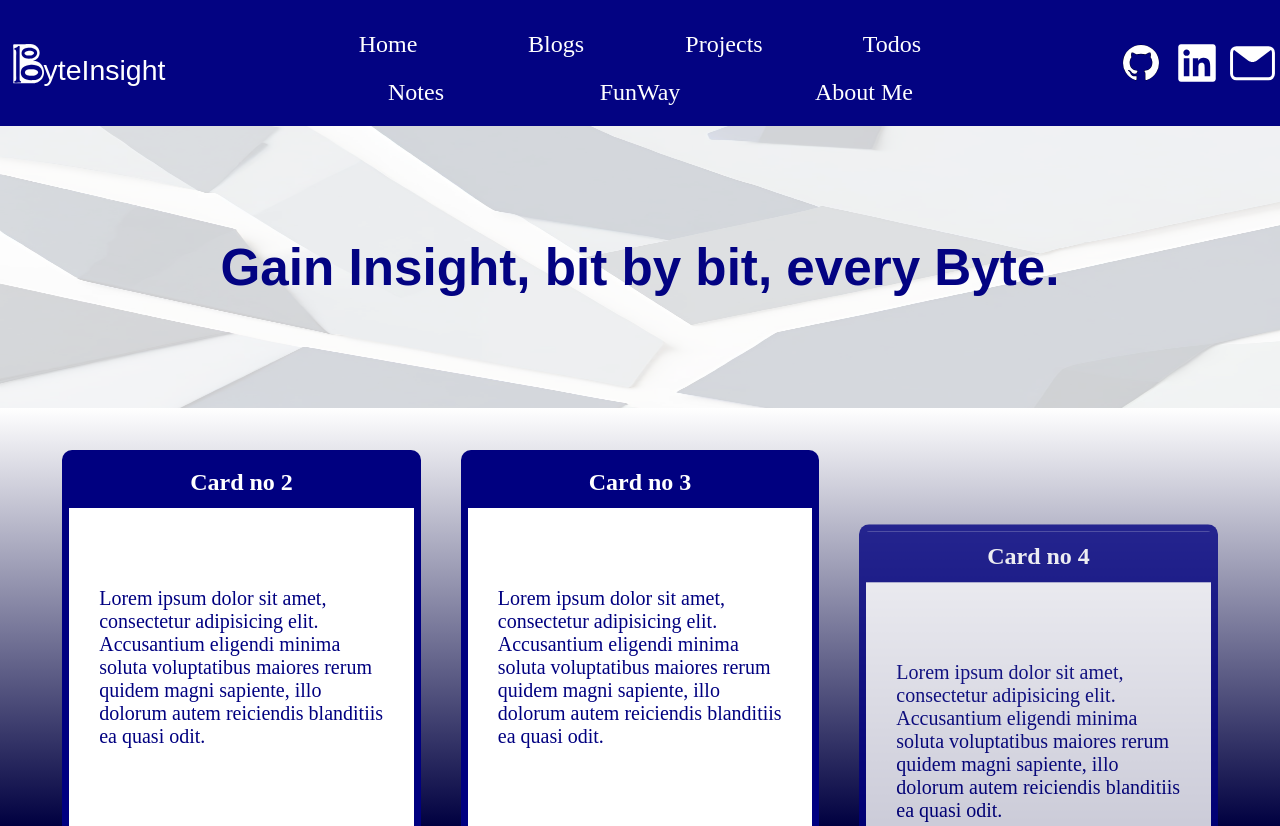
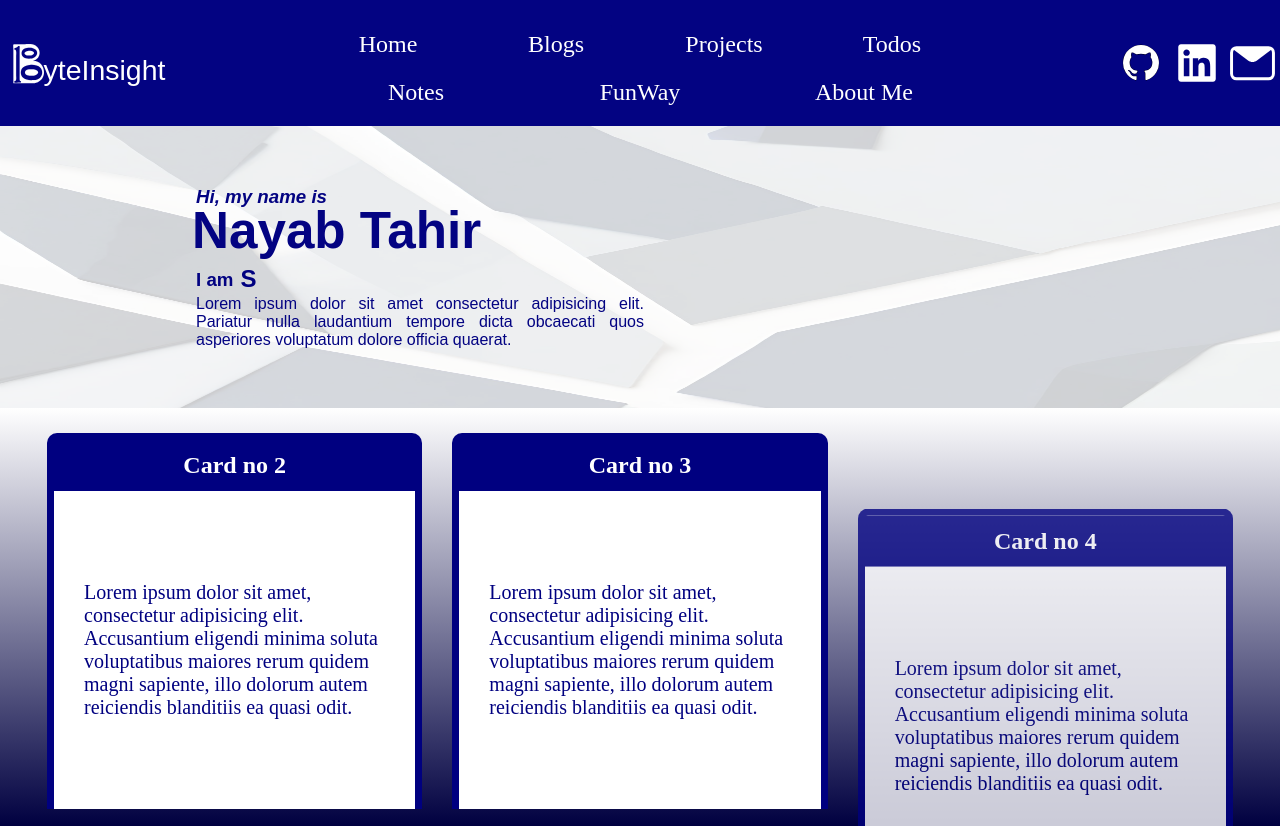
Before and after one commit to Nayab-Tahir/ByteInsight, a React (Create React App) app: page / in a window 1280 px wide. Built offline with nearby package versions, Linux system fonts and the light colour scheme.

Commit message:
Introduction Created and animations added into it

```diff
--- a/src/components/Background/Background.js
+++ b/src/components/Background/Background.js
@@ -1,11 +1,70 @@
 import Image from "./HomePageImg.png";
 import classes from "./Background.module.css";
+import { useState, useEffect, useCallback } from "react";
+
+const textArray = ["Software Engineer", "Web Developer", "Data Scientist"];
 
 const Background = () => {
+  const [textIndex, setTextIndex] = useState(0);
+  const [charIndex, setCharIndex] = useState(0);
+  const [isTyping, setIsTyping] = useState(true);
+  const [text, setText] = useState("");
+
+  const typeText = useCallback(() => {
+    setText((prevText) => prevText + textArray[textIndex][charIndex]);
+    setCharIndex((prevCharIndex) => prevCharIndex + 1);
+  }, [textIndex, charIndex]);
+
+  const eraseText = useCallback(() => {
+    setText((prevText) => prevText.slice(0, -1));
+    setCharIndex((prevCharIndex) => prevCharIndex - 1);
+  }, []);
+
+  useEffect(() => {
+    const typeErase = setInterval(() => {
+      if (isTyping && charIndex < textArray[textIndex].length) {
+        typeText();
+      } else if (isTyping) {
+        clearInterval(typeErase);
+        setTimeout(() => {
+          setIsTyping(false);
+          setInterval(typeErase);
+        }, 2000);
+      } else if (charIndex > 0) {
+        eraseText();
+      } else {
+        clearInterval(typeErase);
+        setTextIndex((prevTextIndex) => (prevTextIndex + 1) % textArray.length);
+        setIsTyping(true);
+      }
+    }, 100);
+
+    return () => clearInterval(typeErase);
+  }, [textIndex, charIndex, isTyping, typeText, eraseText]);
+
   return (
     <div className={classes.background}>
       <img src={Image} alt="" className={classes.image} />
-      <h1 className={classes.quote}>Gain Insight, bit by bit, every Byte.</h1>
+      <div className={classes.intro}>
+        <h3 className={classes.greetings}>
+          <i>Hi, my name is</i>
+        </h3>
+        <h1 className={classes.name}>Nayab Tahir</h1>
+        <h3 className={classes.introHead}>
+          I am{" "}
+          <em>
+            <div className={classes.typingContainer}>
+              <span className={classes.typingText}>{text}</span>
+              <span className={classes.typingCursor}>|</span>
+            </div>
+          </em>
+        </h3>
+        <p className={classes.introPara}>
+          Lorem ipsum dolor sit amet consectetur adipisicing elit. Pariatur
+          nulla laudantium tempore dicta obcaecati quos asperiores voluptatum
+          dolore officia quaerat.
+        </p>
+      </div>
     </div>
   );
 };
--- a/src/components/Background/Background.module.css
+++ b/src/components/Background/Background.module.css
@@ -1,4 +1,4 @@
-.background{
+.background {
   position: relative;
   width: 100%;
   top: 0;
@@ -8,22 +8,93 @@
   z-index: 2;
 }
 
-.image{
+.image {
   z-index: 1;
   width: 100%;
   height: 100%;
   opacity: 0.2;
 }
 
-.quote{
+.intro {
   position: absolute;
   top: 50%;
   left: 50%;
   transform: translate(-50%, -50%);
-    text-align: center;
+  /* text-align: center; */
   color: #030382;
   font-family: sans-serif;
-    font-size: 4vw;
+  /* font-weight: bold;
+    font-size: 4vw; */
   width: 70%;
   margin: 0;
 }
+
+.name {
+  margin: 0;
+  margin-top: -7px;
+  font-size: 4vw;
+}
+
+.greetings {
+  margin: 0;
+  margin-left: 4px;
+  display: flex;
+  align-items: center;
+}
+
+.introHead {
+  margin: 0;
+  margin-left: 4px;
+  margin-top: 5px;
+  display: flex;
+  align-items: center;
+}
+
+.introHead > em {
+  font-size: 2vw;
+  font-style: normal;
+  margin: 0 0 1.5px 7px;
+}
+
+.introPara {
+  width: 50%;
+  text-align: justify;
+  margin: 0;
+  margin-left: 4px;
+}
+
+.typingContainer {
+  position: relative;
+  font-size: 24px;
+  color: navy;
+  white-space: nowrap;
+  overflow: hidden;
+}
+
+@keyframes typing {
+  to {
+    opacity: 1;
+    transform: translateX(0);
+  }
+}
+.typingText {
+  display: inline-block;
+  margin-right: 10px;
+}
+
+@keyframes cursorBlink {
+  0% {
+    opacity: 0;
+  }
+  50% {
+    opacity: 1;
+  }
+}
+
+.typingCursor {
+  display: inline-block;
+  width: 10px;
+  height: 24px;
+  background-color: navy;
+  animation: cursorBlink 1s step-end infinite;
+}
--- a/src/components/Home/HomeContent.module.css
+++ b/src/components/Home/HomeContent.module.css
@@ -4,7 +4,7 @@
 }
 
 .homeCardsContainer{
-    padding: 3.3% 3.3% 0% 3.3%;
+    padding: 2% 2.5% 1.3% 2.5%;
     display: flex;
     justify-content: flex-start;
     overflow: hidden;
@@ -20,8 +20,7 @@
     display: flex;
     flex-direction: column;
     justify-content: space-between;
-    /* transition: transform 0.5s ease; */
-    margin: 0 20px;
+    margin: 0 15px;
 }
 
 .homeCardTitle{
@@ -45,10 +44,10 @@
     }
     50% {
         opacity: 0;
-        transform: translateY(100%);
+        transform: translateY(120%);
     }
     100% {
-        transform: translateY(100%);
+        transform: translateY(120%);
     }
 }
 
@@ -57,7 +56,7 @@
         transform: translateX(0);
     }
     100% {
-        transform: translateX(-110%);
+        transform: translateX(calc(-100% - 30px));
     }
 }
 
@@ -74,7 +73,7 @@
         transform: translateY(-100%);
     }
     100% {
-        transform: translate(-110%, -100%);
+        transform: translate(calc(-100% - 30px), -100%);
     }
 }
 
```
Lines whose indentation alone changed are shown as unchanged.
